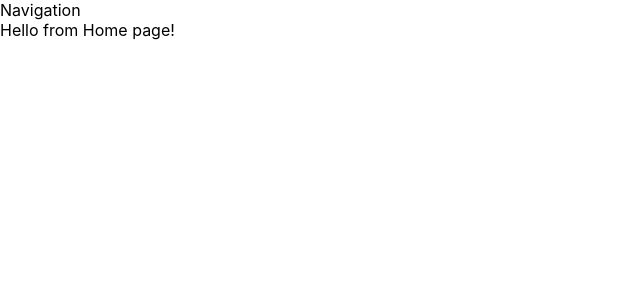
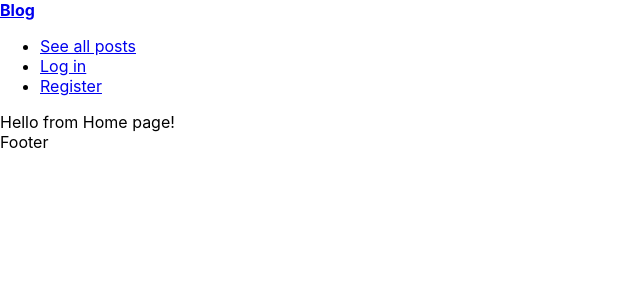
Before and after one commit to ElkaDerm/blog, a React (Create React App) app in the folder frontend/: page / in a window 1280 px wide. Shown: the top 300 px of the page, without its empty margins (0-640 px from the left). Built offline with nearby package versions, Linux system fonts and the light colour scheme.

Commit message:
add navigation and not found pages

```diff
--- a/frontend/src/App.js
+++ b/frontend/src/App.js
@@ -17,14 +17,17 @@ function App() {
 
         <Routes>
             <Route path='/' element={<DefaultLayout />}>
+
                 <Route path='blog' element={<AllPosts />} />
                 <Route path='blog/:postId' element={<DetailsPage />} />
                 <Route path='register' element={<RegisterPage />} />
                 <Route path='login' element={<LoginPage />} />
+
                 <Route index element={<HomePage />} />
+
             </Route>
 
-      <Route path='*' element={<NotFoundPage/>}/>
+            <Route path='*' element={<NotFoundPage />} />
         </Routes>
 
 
--- a/frontend/src/components/shared/DefaultLayout.js
+++ b/frontend/src/components/shared/DefaultLayout.js
@@ -1,13 +1,17 @@
 import React from "react";
 
 import { Outlet } from "react-router-dom";
+import { Navigation } from "./Navigation.js";
 
 
 export function DefaultLayout () {
     return (
         <div>
-            <nav>Navigation</nav>
+            <nav>
+                <Navigation/>
+            </nav>
             <Outlet/>
+            <footer>Footer</footer>
         </div>
     )
 }
--- /dev/null
+++ b/frontend/src/components/shared/Navigation.js
@@ -0,0 +1,27 @@
+
+import React from "react";
+import { Link } from "react-router-dom";
+
+
+export function Navigation () {
+    return (
+        <nav>
+
+            <Link to='/'>
+             <strong>Blog</strong>
+             </Link>
+
+             <ul>
+                 <li>
+                     <Link to='/blog'>See all posts</Link>
+                 </li>
+                 <li>
+                     <Link to='login'>Log in</Link>
+                 </li>
+                 <li>
+                     <Link to='register'>Register</Link>
+                 </li>
+             </ul>
+        </nav>
+    )
+}
```
Lines whose indentation alone changed are shown as unchanged.
